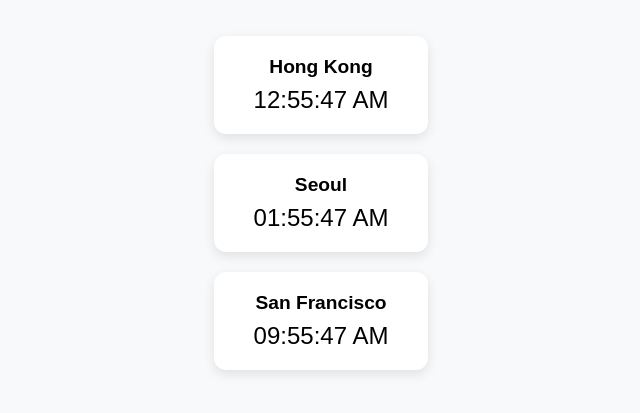
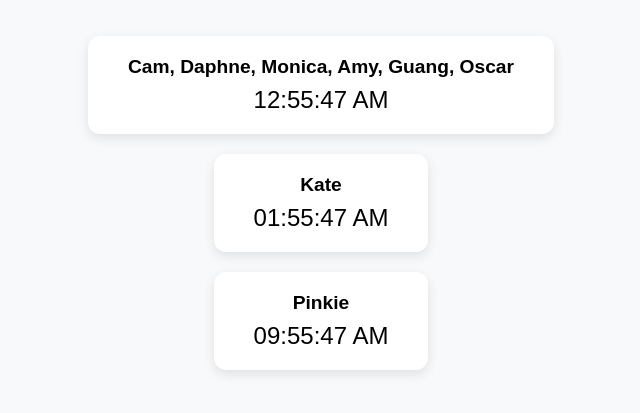
Before and after one commit to snowkate/world-clock-widget, a plain HTML site: page index.html in a window 1280 px wide. Shown: the part 197-610 px from the top of the page, without its empty margins (319-959 px from the left). Drawn offline with Linux system fonts and the light colour scheme.

Commit message:
Update index.html

```diff
--- a/index.html
+++ b/index.html
@@ -33,15 +33,15 @@
 </head>
 <body>
   <div class="clock" id="hongkong">
-    <div class="city">Hong Kong</div>
+    <div class="city">Cam, Daphne, Monica, Amy, Guang, Oscar</div>
     <div class="time"></div>
   </div>
   <div class="clock" id="seoul">
-    <div class="city">Seoul</div>
+    <div class="city">Kate</div>
     <div class="time"></div>
   </div>
   <div class="clock" id="sanfrancisco">
-    <div class="city">San Francisco</div>
+    <div class="city">Pinkie</div>
     <div class="time"></div>
   </div>
 <script>
```
